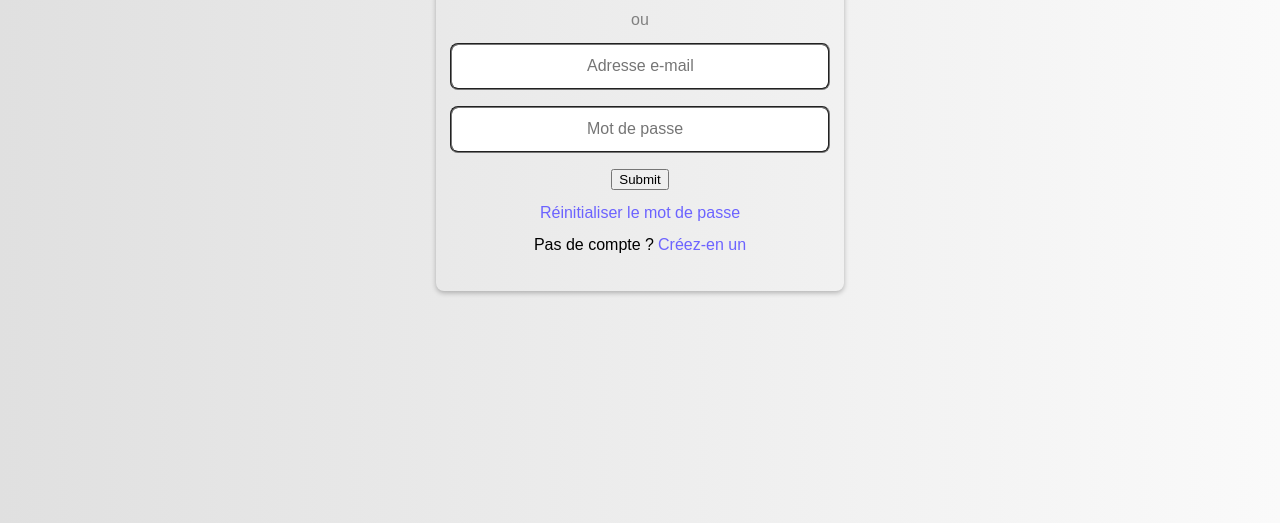
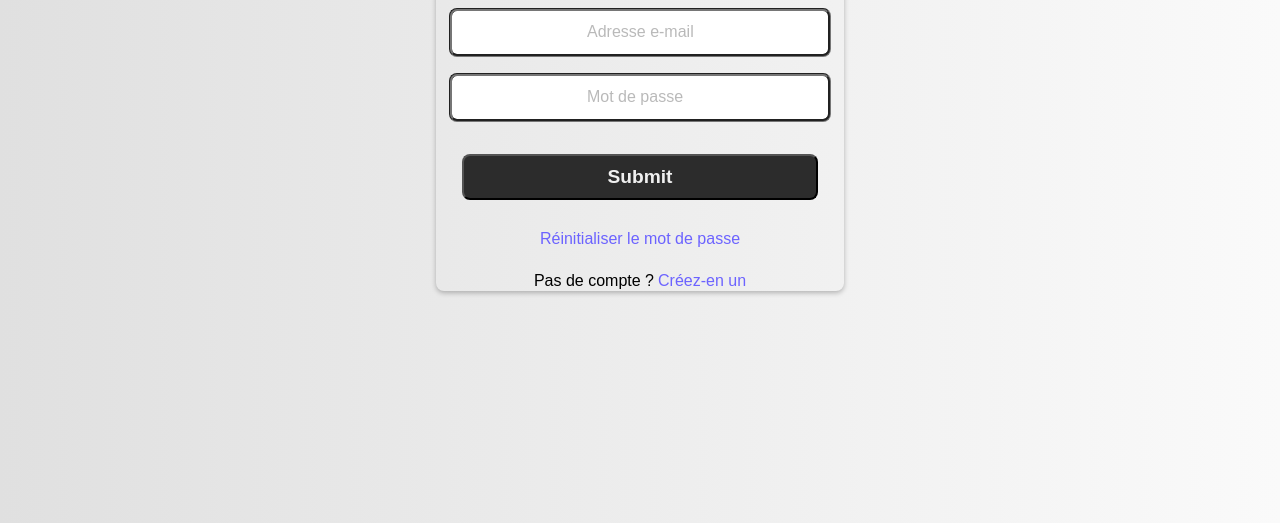
Before and after one commit to Gregtrnx/entrainement, a plain HTML site: page pages/connexion.html in a window 1280 px wide. Shown: the part 277-800 px from the top of the page. Drawn offline with Linux system fonts and the light colour scheme.

Commit message:
finish primary form

```diff
--- a/pages/connexion.html
+++ b/pages/connexion.html
@@ -37,12 +37,12 @@
                         pattern="(?=.*\d)(?=.*[a-z])(?=.*[A-Z]).{8,}"
                         title="Pas assez complexe, il faut au moins : 8 caractères, une majuscule, une minuscule et un nombre">
                 </div>
-                <div><input type="submit"></div>
+                <div><input type="submit" name="envoyer" class="envoyer" ></div>
             </form>
             <a href="" class="crea_comp" style="text-decoration: none;">Réinitialiser le mot de passe</a>
             <div class="crea">
                 <div>Pas de compte ?</div>
-                <a href="" class="crea_comp" style="text-decoration: none;">Créez-en un</a>
+                <a href="" class="crea_comp2" style="text-decoration: none;">Créez-en un</a>
             </div>
         </div>
     </main>
--- a/styles/style_cx.css
+++ b/styles/style_cx.css
@@ -79,6 +79,7 @@ h1 {
     gap: 14px;
     color: black;
     font-size: larger;
+    font-weight: bold;
     border-style: groove;
     border-radius: 8px;
     padding: 14px;
@@ -101,11 +102,17 @@ img{
 
 .crea_comp{
     color: #6C63FF;
+    margin-bottom: 10px;
+}
+
+.crea_comp2{
+    color: #6C63FF;
 }
 
 .rens{
     border-style: groove;
     border-radius: 8px;
+    border-width: 3px;
     padding: 14px;
     padding-left: 135px;
     padding-right: 64px;
@@ -119,4 +126,18 @@ img{
 }
 ::placeholder{
     font-size: larger;
+    opacity: 0.5;
 }
+
+.envoyer{
+    background-color: #2c2c2c;
+    color: #f0f0f0;
+    font-weight: bolder;
+    font-size: larger;
+    padding: 10px;
+    padding-left: 143px;
+    padding-right: 143px;
+    border-radius: 8px;
+    margin-top: 16px;
+    margin-bottom: 16px;
+}
```
